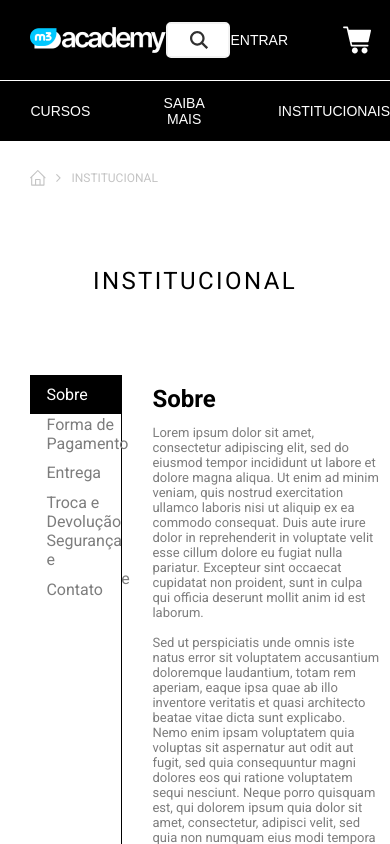
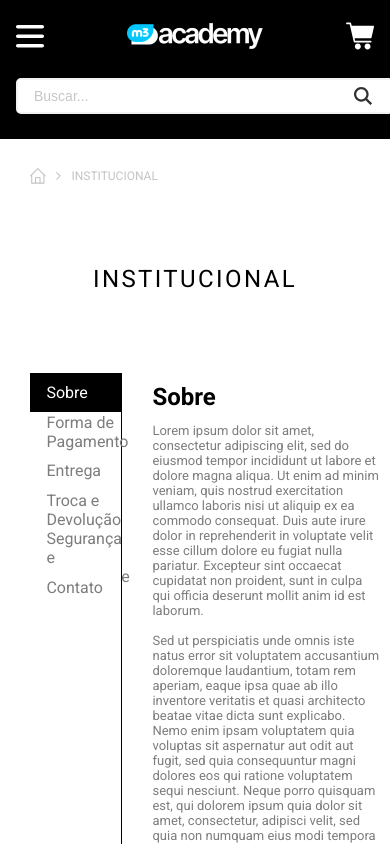
Before and after one commit to Marcello08m/-desafio-react-e-typescript-marcello-martins, a React (Create React App) app: page / in a window 390 px wide. Shown: the top 844 px of the page. Built offline with nearby package versions, Linux system fonts and the light colour scheme.

Commit message:
feat(header): created responsiveness tablet and mobile header

```diff
--- a/src/components/Header/index.tsx
+++ b/src/components/Header/index.tsx
@@ -2,12 +2,16 @@ import styles from "./styles.module.scss";
 import Logo from "../../assets/img/logoM3.png";
 import Lupa from "../../assets/svg/lupa.svg";
 import Cart from "../../assets/svg/cart.svg";
+import Menu from "../../assets/svg/menu.svg";
 
 export default function Header() {
   return (
     <>
       <header className={styles.Header}>
         <div className={styles.firstDiv}>
+          <button className={styles.menuHamburguer}>
+            <img src={Menu} alt="menu" />
+          </button>
           <img className={styles.logo} src={Logo} alt="logo m3" />
           <div className={styles.searchDiv}>
             <input type="text" placeholder="Buscar..."></input>
--- a/src/components/Header/styles.module.scss
+++ b/src/components/Header/styles.module.scss
@@ -78,6 +78,46 @@
       display: flex;
       padding-left: 7.81vw;
     }
+
+    .menuHamburguer {
+      border: 0;
+      background: black;
+      padding-left: 16px;
+      display: none;
+    }
+  }
+}
+
+@media screen and (max-width: 1024px) {
+  .Header {
+    height: 139px;
+
+    .menuHamburguer {
+      display: flex !important;
+    }
+
+    .logo {
+      padding-left: 0 !important;
+    }
+
+    .buttonEntrar {
+      display: none !important;
+    }
+
+    .searchDiv {
+      width: 96.88% !important;
+      position: absolute !important;
+      top: 78px !important;
+      left: 16px !important;
+      right: 16px !important;
+    }
+
+    .headerButton {
+      padding-right: 16px !important;
+    }
+  }
+  .secondDiv {
+    display: none !important;
   }
 }
 
```
